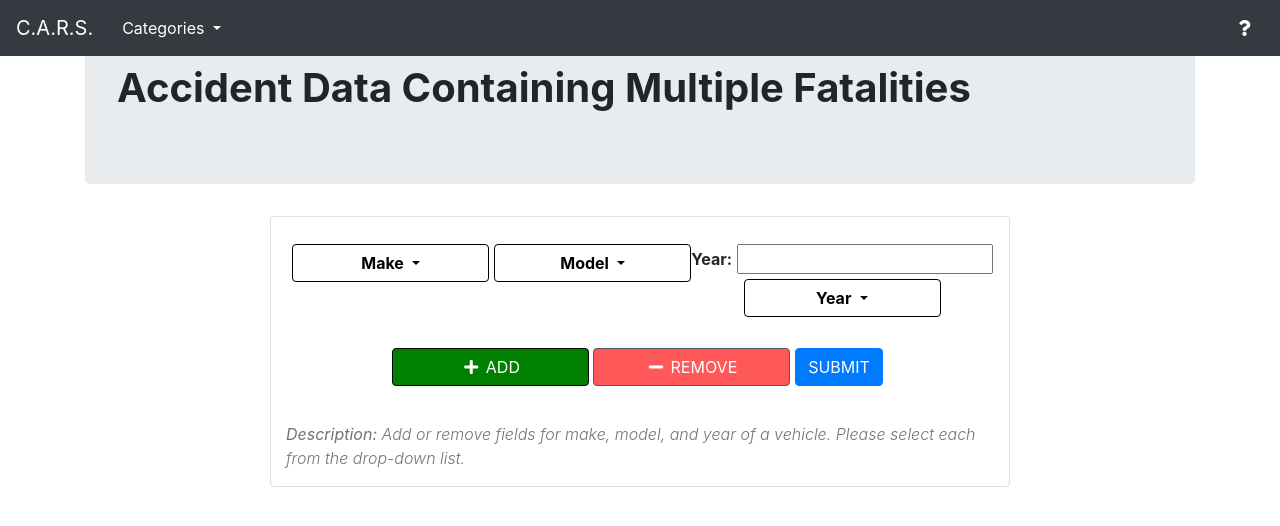
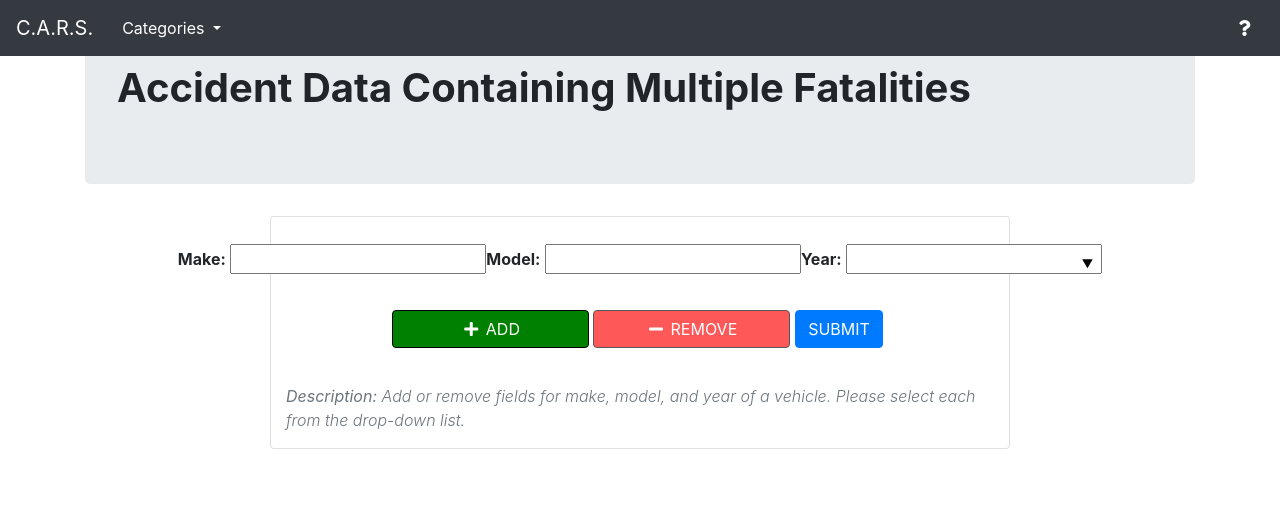
Before and after one commit to Marcoror150/MSCS-Project, a Flask app: page /multiple_fatalities in a window 1280 px wide. Shown: the top 526 px of the page. Run offline with Flask 2, Linux system fonts and the light colour scheme; some libraries are stand-ins or nearby versions.

Commit message:
Made drop-down indicator on drop-down datalists visible always. Addresses issue #26

```diff
--- a/app/static/css/main.css
+++ b/app/static/css/main.css
@@ -45,3 +45,7 @@
 .navbar-dark{
   margin-bottom: 50px;
 }
+
+input::-webkit-calendar-picker-indicator {
+  opacity: 100;
+}
--- a/app/templates/multiple_fatalities.html
+++ b/app/templates/multiple_fatalities.html
@@ -62,19 +62,19 @@
                 <form action="" method="post">
                     <div id="dynamic-field-1" class="form-group dynamic-field">
                         <div class="btn nav-buttons">
-                            <div class="dropdown" style="margin: 0px 5px;">
-                                <button class="btn btn-default dropdown-toggle" type="button" id="dropdownMenuButton" data-toggle="dropdown" aria-haspopup="true" aria-expanded="false">
-                                    <b>Make</b>
-                                </button>
-                                <div class="dropdown-menu" aria-labelledby="dropdownMenuButton">
-                                </div>
+                            <div class="dropdown">
+                                <label for="make"><b>Make:</b></label>
+                                <input list="makes" name="make">
+                                <datalist id="makes">
+
+                                </datalist>
                             </div>
-                            <div class="dropdown style="margin: 0px 5px;"">
-                                <button class="btn btn-default dropdown-toggle" type="button" id="dropdownMenuButton" data-toggle="dropdown" aria-haspopup="true" aria-expanded="false">
-                                    <b>Model</b>
-                                </button>
-                                <div class="dropdown-menu" aria-labelledby="dropdownMenuButton">
-                                </div>
+                            <div class="dropdown">
+                                <label for="model"><b>Model:</b></label>
+                                <input list="models" name="model">
+                                <datalist id="models">
+
+                                </datalist>
                             </div>
                             <div class="dropdown">
                                 <label for="year"><b>Year:</b></label>
@@ -175,13 +175,6 @@
                                     <option value="2015">
                                     <option value="2016">
                                 </datalist>
-                            <div class="dropdown" style="margin: 0px 5px;">
-                                <button class="btn btn-default dropdown-toggle" type="button" id="dropdownMenuButton" data-toggle="dropdown" aria-haspopup="true" aria-expanded="false">
-                                    <b>Year</b>
-                                </button>
-                                <div class="dropdown-menu" aria-labelledby="dropdownMenuButton">
-                                </div>
-                            </div>
                         </div>
                     </div>
                     <div class="clearfix mt-4" style="display:flex; justify-content:center;">
```
